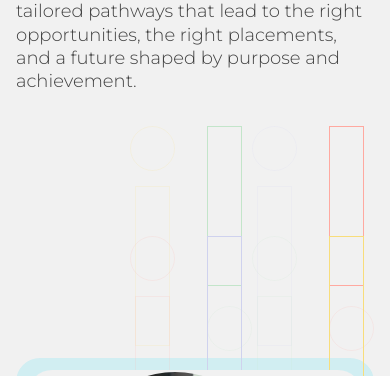
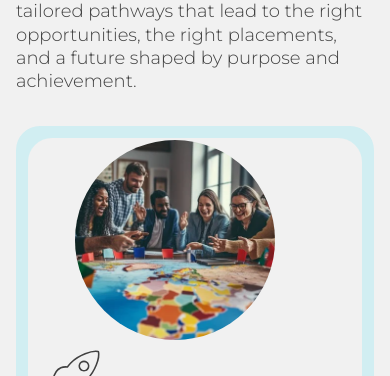
Before and after one commit to Intellectway/intellectway, a Next.js app: page /about in a window 390 px wide. Shown: the part 1269-1645 px from the top of the page. Built offline with nearby package versions, Linux system fonts and the light colour scheme.

Commit message:
Update AboutText.tsx

```diff
--- a/app/about/components/AboutText.tsx
+++ b/app/about/components/AboutText.tsx
@@ -89,11 +89,7 @@ export function AboutText() {
       </div>
 
       <div
-        className="lg:col-span-1 relative min-h-[200px] sm:min-h-[300px] lg:min-h-[400px] hidden lg:block"
-        style={{
-          display: 'flex',
-          justifyContent: 'end',
-        }}>
+        className="lg:col-span-1 relative min-h-[200px] sm:min-h-[300px] lg:min-h-[400px] hidden lg:flex justify-end">
         {/* Top ColoredLetters */}
         <div
           className="absolute top-0 items-start gap-4 sm:gap-6"
@@ -137,6 +133,6 @@ export function AboutText() {
           />
         </div>
       </div>
-    </div>
+    </div >
   );
 }
```
